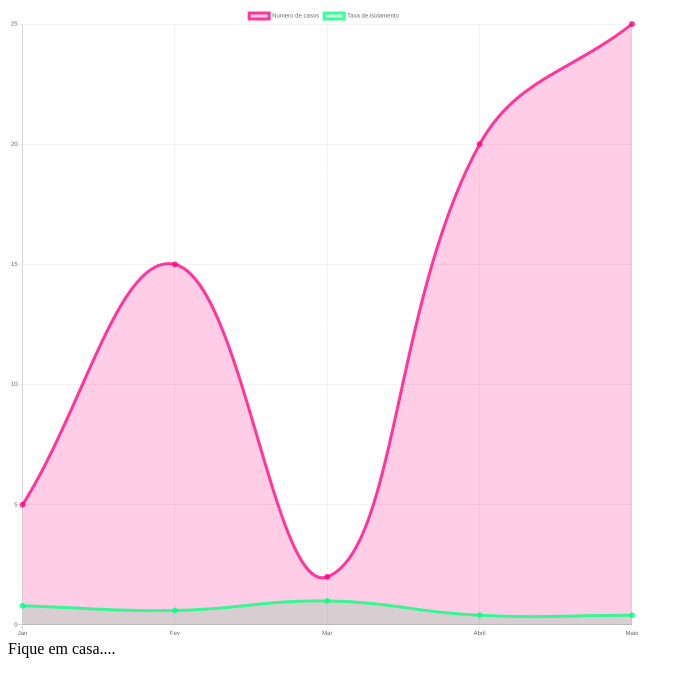
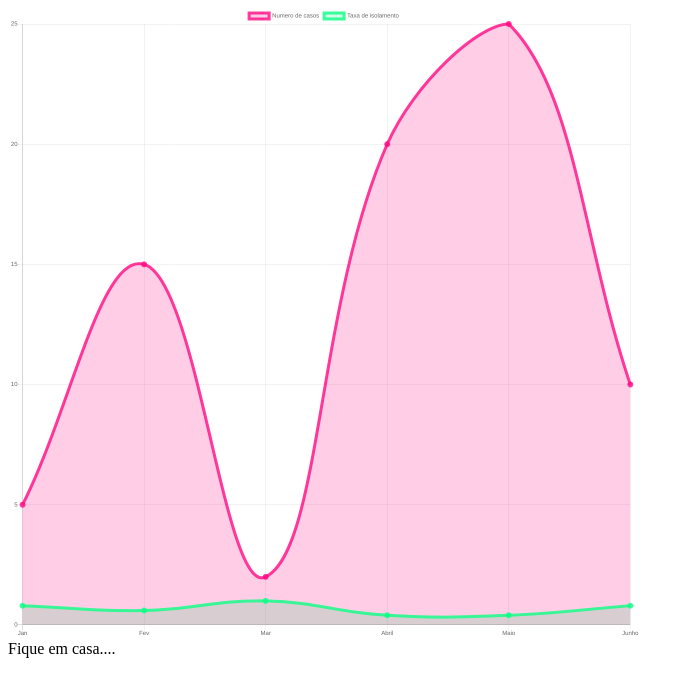
Before and after one commit to jreisstudio/fique_em_casa, a plain HTML site: page index.html in a window 1280 px wide. Shown: the whole page, without its empty margins (0-693 px from the left). Drawn offline with Linux system fonts and the light colour scheme.

```diff
--- a/index.html
+++ b/index.html
@@ -20,18 +20,18 @@
 <script>
     let data = {
 
-        labels: ["Jan","Fev","Mar","Abril","Maio"],
+        labels: ["Jan","Fev","Mar","Abril","Maio","Junho" ],
         datasets:[
             {
                 label: "Numero de casos",
-                data: [5,15,2,20,25],
+                data: [5,15,2,20,25,10],
                 borderWidth: 6,
                 borderColor: 'rgb(255,10,132, 0.8)',
                 backgroundColor: 'rgb(255,10,132, 0.2)'
             },
             {
                 label: "Taxa de isolamento",
-                data: [0.8,0.6,1,0.4,0.4],
+                data: [0.8,0.6,1,0.4,0.4,0.8],
                 borderWidth: 6,
                 borderColor: 'rgb(10,255,132, 0.8)',
                 backgroundColor: 'rgb(10,255,132, 0.2)'
```
